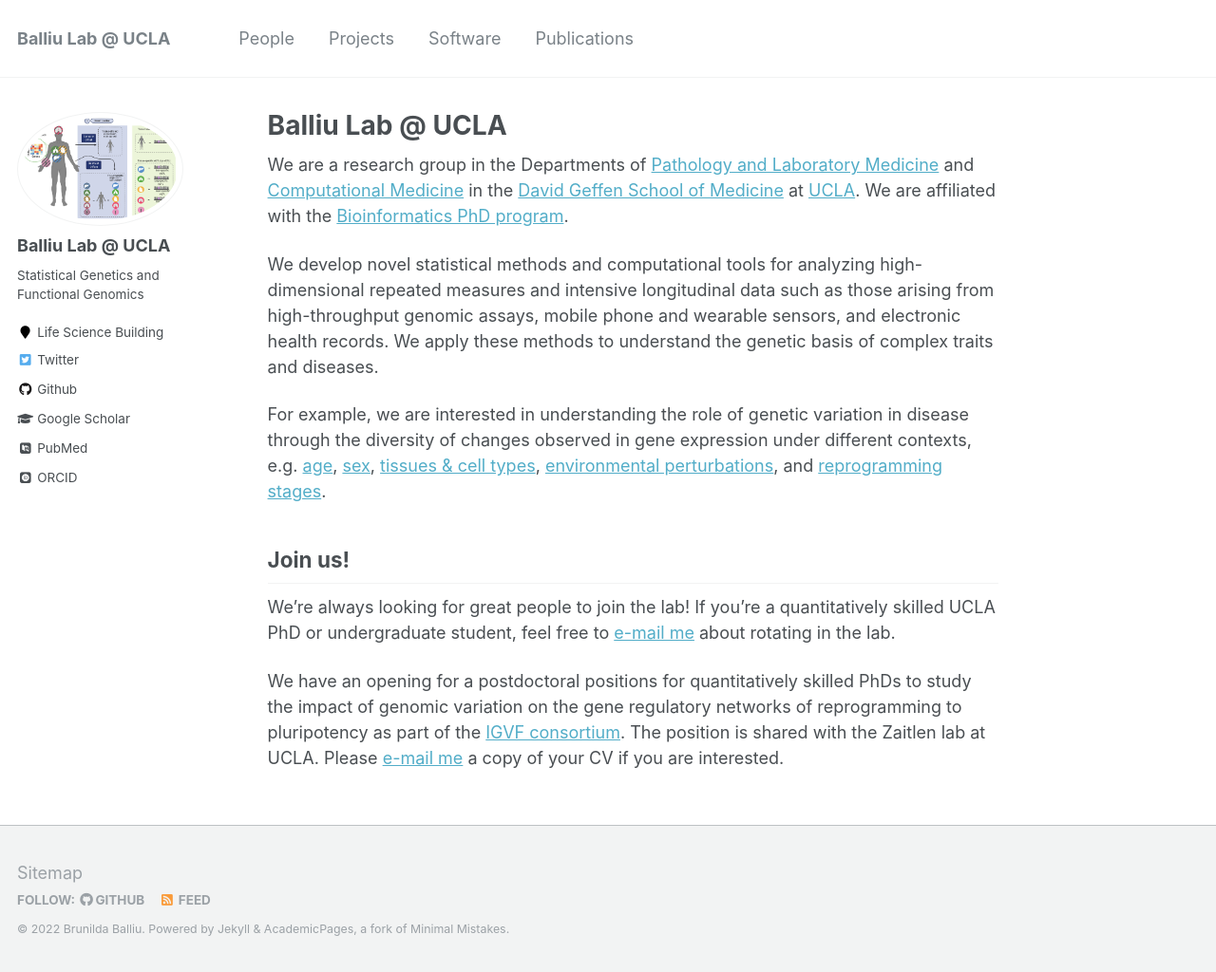
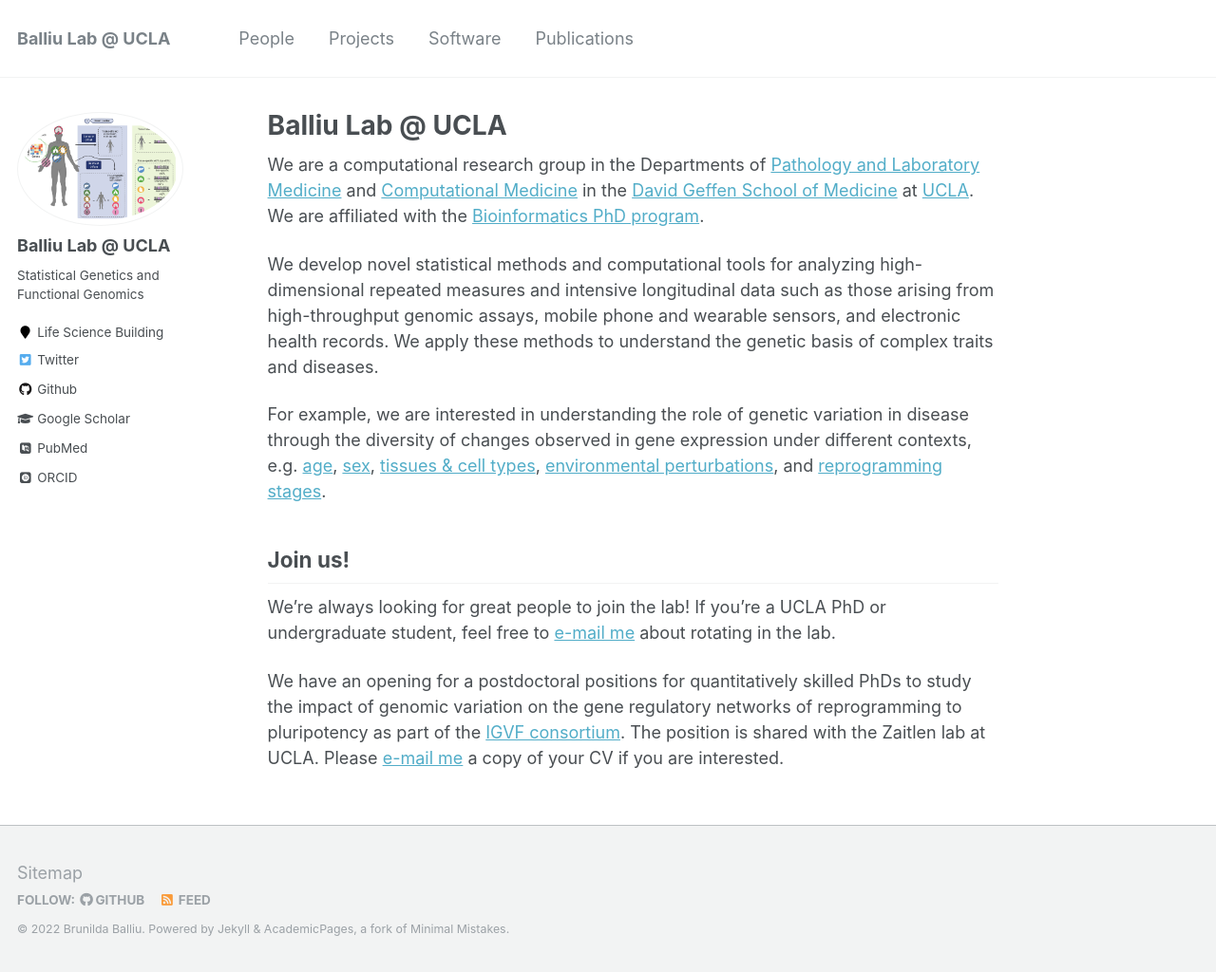
Before and after one commit to BalliuLab/balliulab.github.io, a Jekyll site: the page built from _pages/about.md, in a window 1280 px wide and 1024 px high. Shown: the whole window at 95% size. Built offline with Jekyll 4.4.1, drawn with Linux system fonts in a browser that asks for light colours; some web fonts are replaced.

Commit message:
Update about.md

```diff
--- a/_pages/about.md
+++ b/_pages/about.md
@@ -8,7 +8,7 @@
   - /about.html
 ---
 
-We are a research group in the Departments of [Pathology and Laboratory Medicine](https://www.uclahealth.org/departments/pathology) and [Computational Medicine](https://compmed.ucla.edu/) in the [David Geffen School of Medicine](https://medschool.ucla.edu/) at [UCLA](https://www.ucla.edu/). We are affiliated with the [Bioinformatics PhD program](https://bioinformatics.ucla.edu/).
+We are a computational research group in the Departments of [Pathology and Laboratory Medicine](https://www.uclahealth.org/departments/pathology) and [Computational Medicine](https://compmed.ucla.edu/) in the [David Geffen School of Medicine](https://medschool.ucla.edu/) at [UCLA](https://www.ucla.edu/). We are affiliated with the [Bioinformatics PhD program](https://bioinformatics.ucla.edu/).
 
 
 We develop novel statistical methods and computational tools for analyzing high-dimensional repeated measures and intensive longitudinal data such as those arising from high-throughput genomic assays, mobile phone and wearable sensors, and electronic health records. We apply these methods to understand the genetic basis of complex traits and diseases.
@@ -16,6 +16,6 @@
 For example, we are interested in understanding the role of genetic variation in disease through the diversity of changes observed in gene expression under different contexts, e.g. [age](https://genomebiology.biomedcentral.com/articles/10.1186/s13059-019-1840-y), [sex](https://genome.cshlp.org/content/early/2016/04/21/gr.197897.115), [tissues & cell types](https://www.biorxiv.org/content/10.1101/2021.06.17.448889v1), [environmental perturbations](https://www.sciencedirect.com/science/article/pii/S0002929721003359?via%3Dihub), and [reprogramming stages](https://www.uclahealth.org/news/ucla-researchers-awarded-47m-nih-grant-study-how-genomic).
 
 ## Join us!
-We're always looking for great people to join the lab! If you're a quantitatively skilled UCLA PhD or undergraduate student, feel free to [e-mail me](mailto:bballiu@ucla.edu) about rotating in the lab.
+We're always looking for great people to join the lab! If you're a UCLA PhD or undergraduate student, feel free to [e-mail me](mailto:bballiu@ucla.edu) about rotating in the lab.
 
 We have an opening for a postdoctoral positions for quantitatively skilled PhDs to study the impact of genomic variation on the gene regulatory networks of reprogramming to pluripotency as part of the [IGVF consortium](https://www.genome.gov/Funded-Programs-Projects/Impact-of-Genomic-Variation-on-Function-Consortium). The position is shared with the Zaitlen lab at UCLA. Please [e-mail me](mailto:bballiu@ucla.edu) a copy of your CV if you are interested.
```
